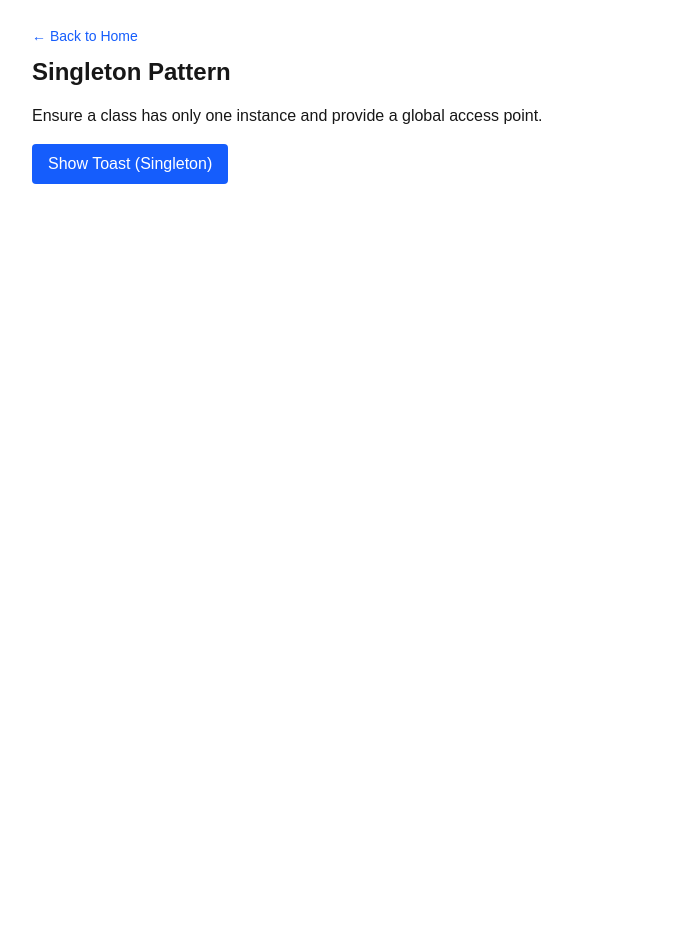
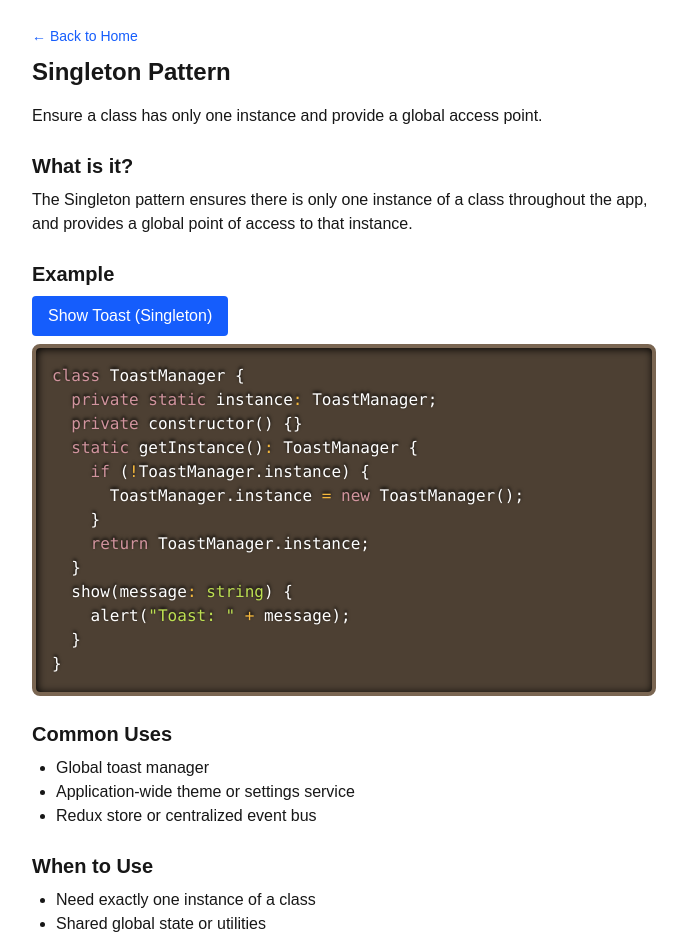
Before and after one commit to Mubtasim/patternalysis, a Next.js app: page /patterns/singleton in a window 1280 px wide. Shown: the top 952 px of the page, without its empty margins (296-983 px from the left). Before the commit the page ends 800 px from the top, so only its background shows below. Built offline with nearby package versions, Linux system fonts and the light colour scheme.

Commit message:
feat: Add react-syntax-highlighter for code examples and enhance singleton pattern page with detailed explanations and usage scenarios

```diff
--- a/src/app/patterns/singleton/page.tsx
+++ b/src/app/patterns/singleton/page.tsx
@@ -1,6 +1,8 @@
 "use client";
 
 import PatternLayout from "@/components/PatternLayout";
+import { Prism as SyntaxHighlighter } from "react-syntax-highlighter";
+import { dark } from "react-syntax-highlighter/dist/esm/styles/prism";
 
 class ToastManager {
   private static instance: ToastManager;
@@ -27,12 +29,56 @@ export default function SingletonPage() {
       <p className="mb-4">
         Ensure a class has only one instance and provide a global access point.
       </p>
+
+      <h2 className="text-xl font-semibold mt-6 mb-2">What is it?</h2>
+      <p className="mb-4">
+        The Singleton pattern ensures there is only one instance of a class
+        throughout the app, and provides a global point of access to that
+        instance.
+      </p>
+
+      <h2 className="text-xl font-semibold mt-6 mb-2">Example</h2>
       <button
         className="bg-blue-600 text-white px-4 py-2 rounded"
         onClick={handleClick}
       >
         Show Toast (Singleton)
       </button>
+
+      <SyntaxHighlighter language="ts" style={dark} className="rounded">
+        {`class ToastManager {
+  private static instance: ToastManager;
+  private constructor() {}
+  static getInstance(): ToastManager {
+    if (!ToastManager.instance) {
+      ToastManager.instance = new ToastManager();
+    }
+    return ToastManager.instance;
+  }
+  show(message: string) {
+    alert("Toast: " + message);
+  }
+}`}
+      </SyntaxHighlighter>
+
+      <h2 className="text-xl font-semibold mt-6 mb-2">Common Uses</h2>
+      <ul className="list-disc ml-6 mb-4">
+        <li>Global toast manager</li>
+        <li>Application-wide theme or settings service</li>
+        <li>Redux store or centralized event bus</li>
+      </ul>
+
+      <h2 className="text-xl font-semibold mt-6 mb-2">When to Use</h2>
+      <ul className="list-disc ml-6 mb-4">
+        <li>Need exactly one instance of a class</li>
+        <li>Shared global state or utilities</li>
+      </ul>
+
+      <h2 className="text-xl font-semibold mt-6 mb-2">Caution</h2>
+      <ul className="list-disc ml-6">
+        <li>Overuse can lead to tightly coupled code</li>
+        <li>Harder to test if used improperly</li>
+      </ul>
     </PatternLayout>
   );
 }
```
Also changed, not shown: package.json (+7 -5 lines), 1 other file (tests, documents, lock files or other folders).
